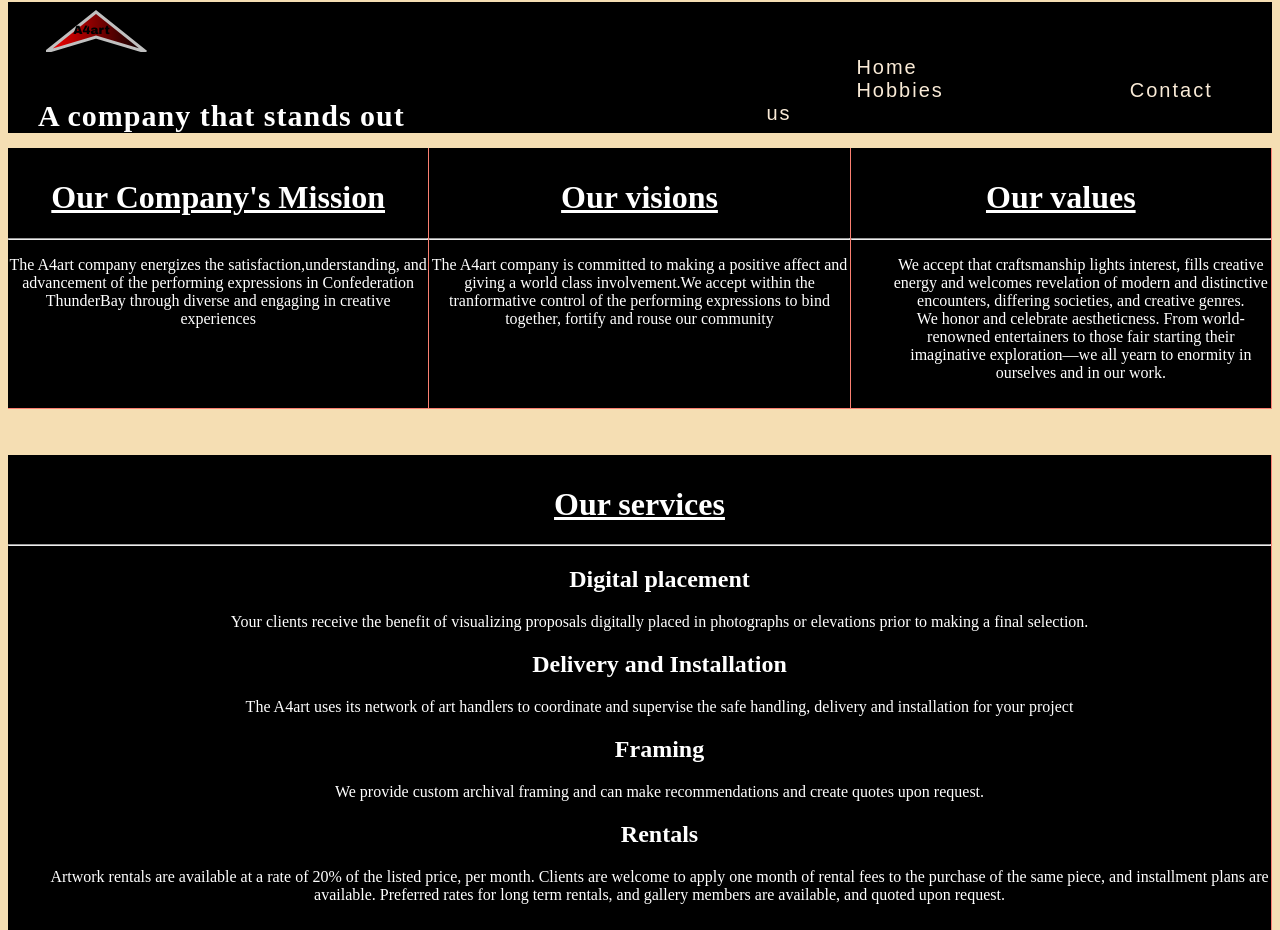
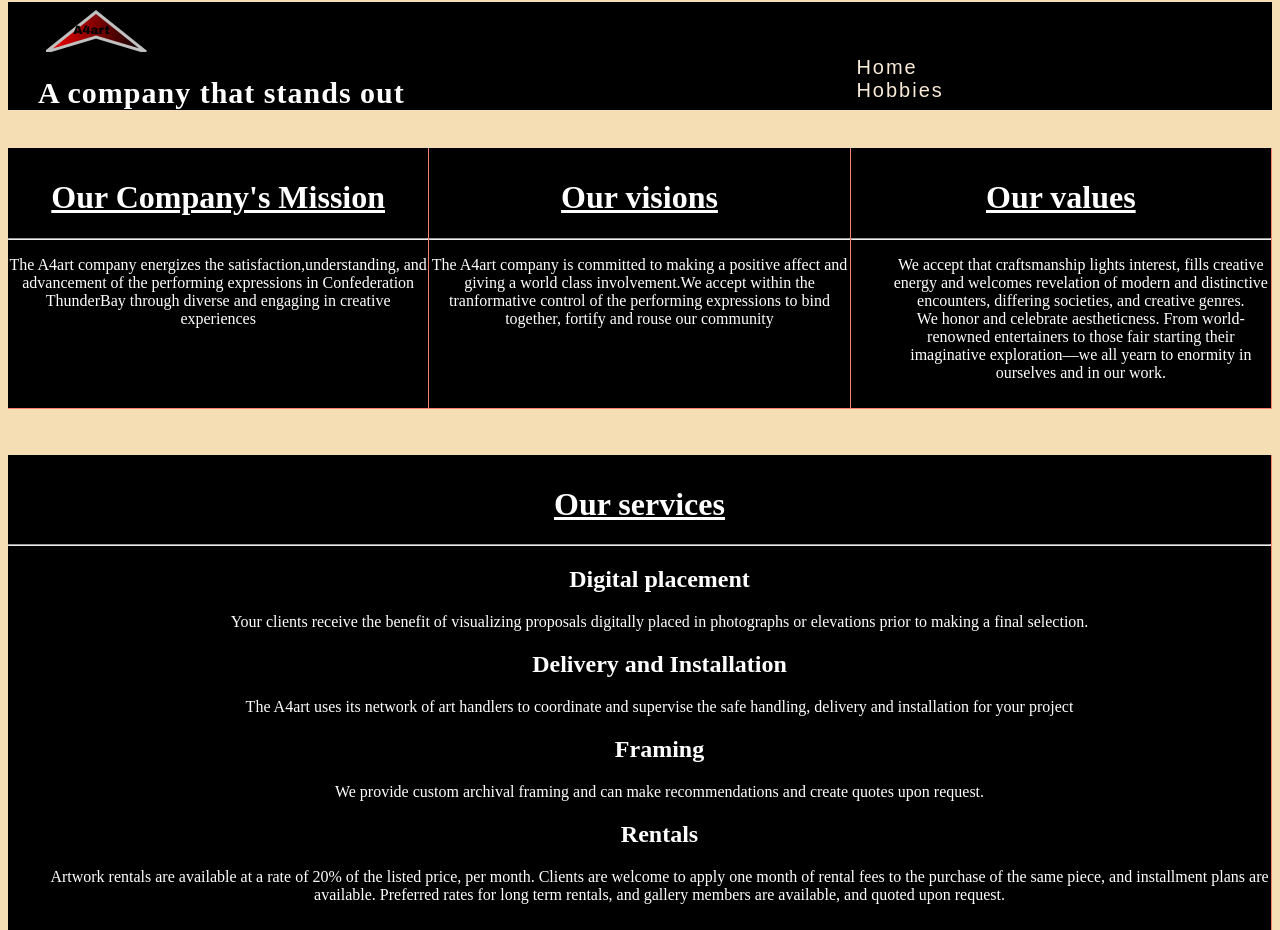
Before and after one commit to ssaji1/project2, a plain HTML site: page index.html in a window 1280 px wide. Shown: the top 930 px of the page. Drawn offline with Linux system fonts and the light colour scheme.

Commit message:
Add files via upload

```diff
--- a/index.html
+++ b/index.html
@@ -33,7 +33,6 @@
             <div class="text"><!-- menue item-->
                 <a href="index.html">Home</a>
                 <a href="gallery.html">Hobbies</a>
-                <a href="members.html">Contact us</a>
             </div>
                 <div class="header">
                     <p id="headerp1">
```
Also changed, not shown: [babu]portfolio.html (+0 -1 lines), [joseph]portfolio.html (+0 -1 lines), [saji]portfolio.html (+0 -1 lines).
